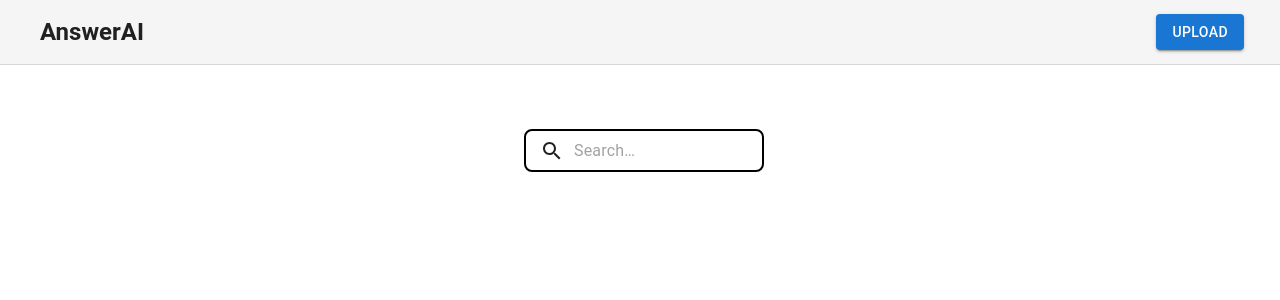
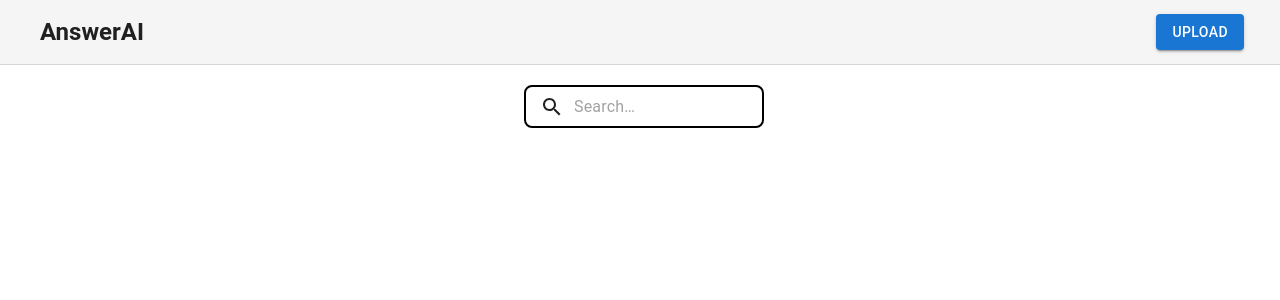
Before and after one commit to nisuJaiswal/hackNuThon, a React (Vite) app: page / in a window 1280 px wide. Shown: the top 300 px of the page. Built offline with nearby package versions, Linux system fonts and the light colour scheme.

Commit message:
Search Frontend doing good

```diff
--- a/src/pages/Analysis.jsx
+++ b/src/pages/Analysis.jsx
@@ -12,7 +12,7 @@ import KeyboardArrowDownIcon from "@mui/icons-material/KeyboardArrowDown";
 import ZoomInIcon from "@mui/icons-material/ZoomIn";
 import ZoomOutIcon from "@mui/icons-material/ZoomOut";
 // import IconButton from "@mui/joy/IconButton";
-import FavoriteBorder from "@mui/icons-material/FavoriteBorder";
+// import FavoriteBorder from "@mui/icons-material/FavoriteBorder";
 import { green } from "@material-ui/core/colors";
 import { grey } from "@mui/material/colors";
 import "../styles/analysis.css";
--- a/src/pages/Home.jsx
+++ b/src/pages/Home.jsx
@@ -50,19 +50,21 @@ const Home = () => {
   return (
     <>
       <Header />
-      <div style={{ display: "flex", justifyContent: "center" }}>
-        <Search
-          sx={{
-            marginTop: 8,
-            display: "flex",
-            alignItems: "center",
-          }}
-        >
+      <div
+        style={{
+          width: "100%",
+          display: "flex",
+          alignItems: "center",
+          justifyContent: "center",
+          marginTop: "20px",
+        }}
+      >
+        <Search>
           <SearchIconWrapper>
             <SearchIcon />
           </SearchIconWrapper>
           <StyledInputBase
-            sx={{ borderRadius: 2 }}
+            sx={{ borderRadius: 2, paddingLeft: 0 }}
             style={{ border: "2px solid black" }}
             placeholder="Search…"
             inputProps={{ "aria-label": "search" }}
```
